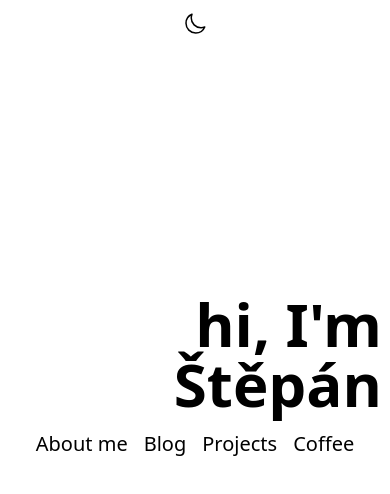
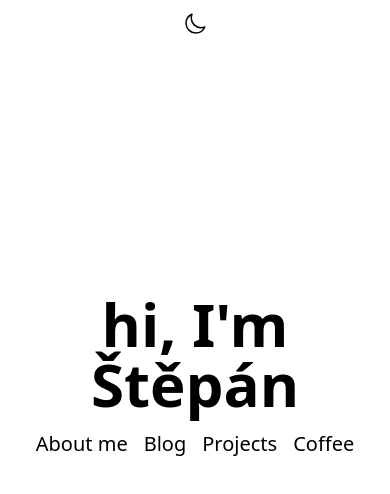
Before and after one commit to stepva/stepva.github.io, a Next.js app: page / in a window 390 px wide. Shown: the top 494 px of the page. Built offline with nearby package versions, Linux system fonts and the light colour scheme.

Commit message:
fix center mobile

```diff
--- a/pages/index.tsx
+++ b/pages/index.tsx
@@ -30,7 +30,7 @@ export default function Index() {
           </button>
         </header>
         <div className="order-1 justify-center items-end h-1/2 p-2 flex flex-1 flex-row">
-          <div className="order-1 text-right">
+          <div className="order-1 text-center">
             <p className="font-bold text-6xl">hi, I&apos;m Štěpán</p>
           </div>
         </div>
```
